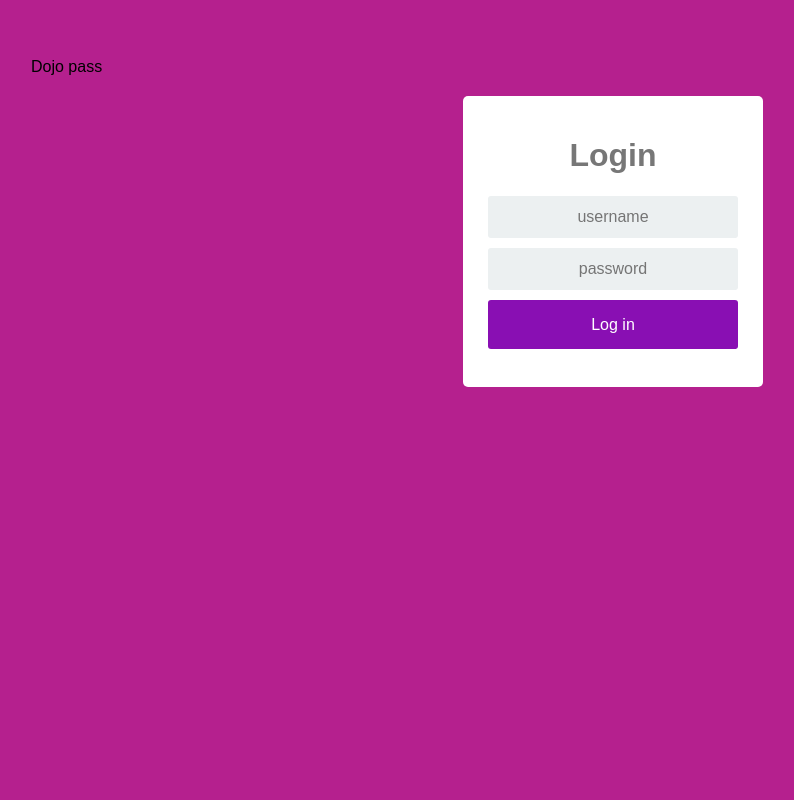
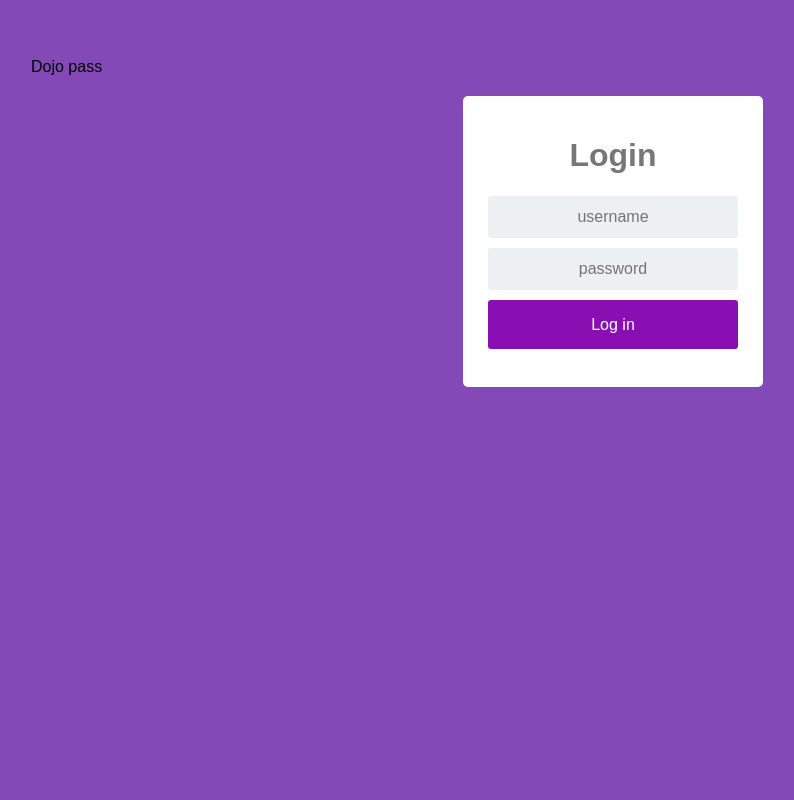
Before and after one commit to nakurunet/bc-13-todo, a Flask app: page / in a window 1280 px wide. Shown: the whole page, without its empty margins (27-821 px from the left). Run offline with Flask 2, Linux system fonts and the light colour scheme.

Commit message:
Changed style.css to purple

```diff
--- a/static/style.css
+++ b/static/style.css
@@ -7,7 +7,7 @@ box-sizing: border-box;
 }
 body {
 font-family: Arial;
-background-color: #b5208e;
+background-color: #8349b7;
 padding: 50px;
 }
 .login {
```
